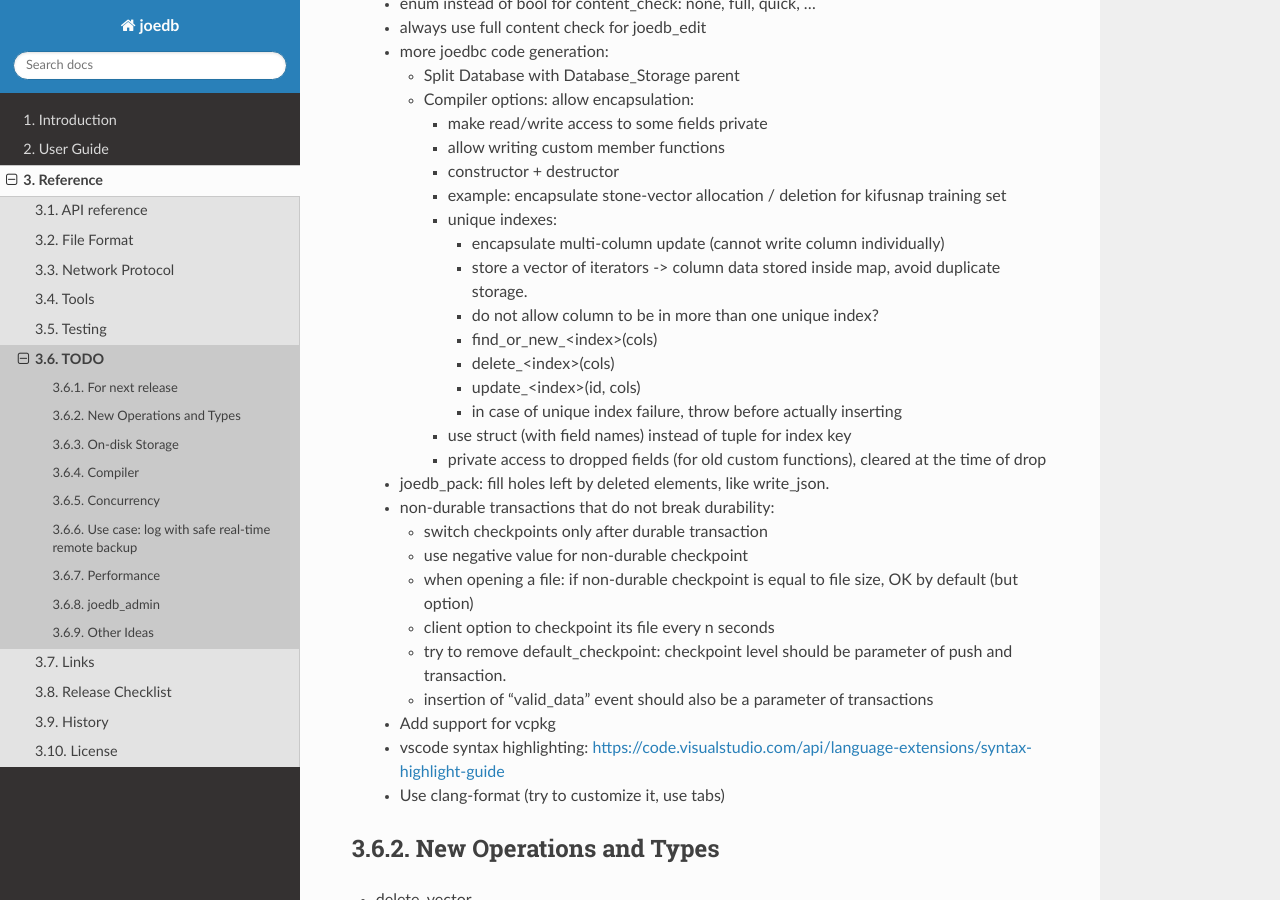
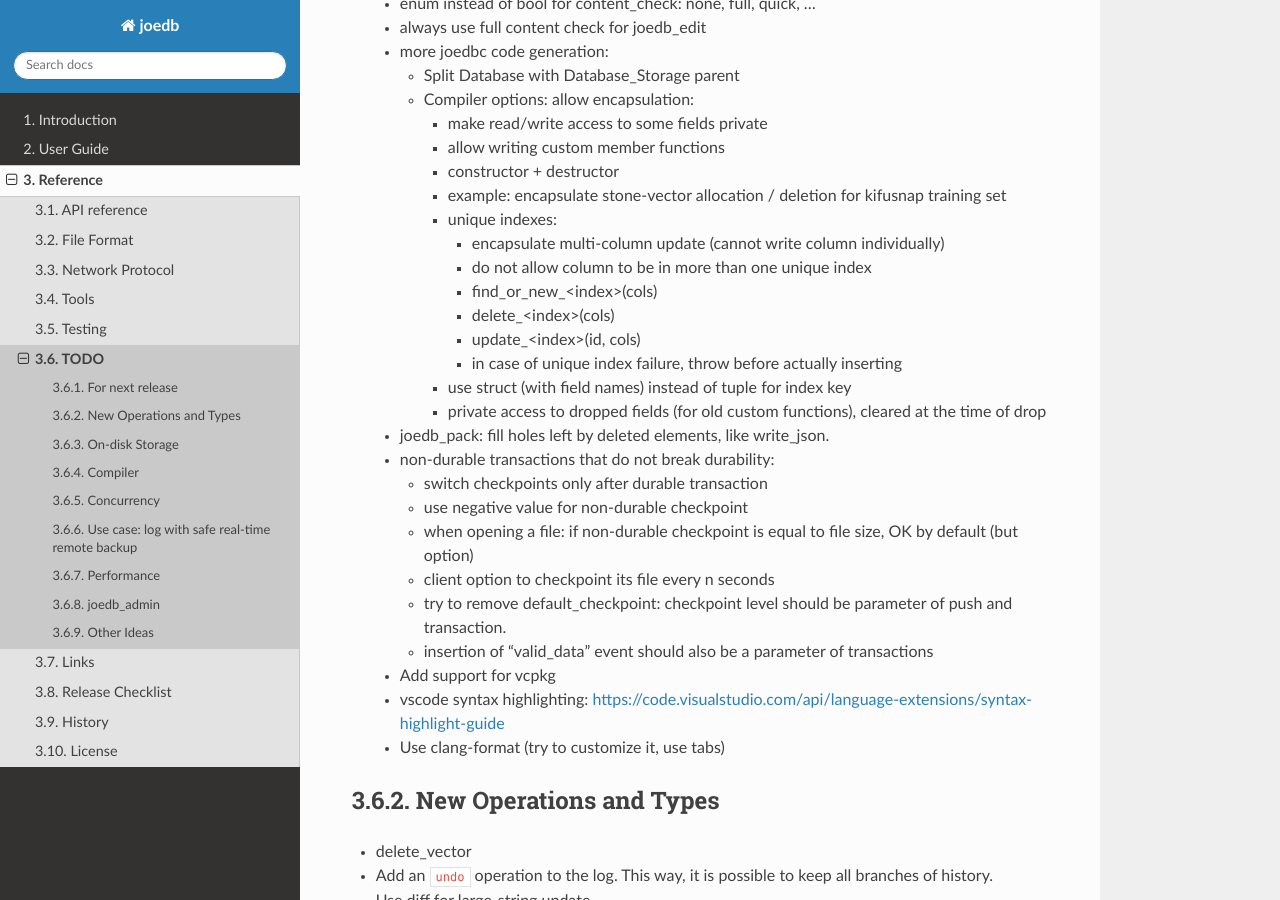
Before and after one commit to Remi-Coulom/joedb, a Sphinx documentation site: the page built from doc/source/todo.rst, in a window 1280 px wide and 900 px high, scrolled down 392 px. Built offline with Sphinx 7.4.7 and the Read the Docs theme 3.1.0, drawn with Linux system fonts in a browser that asks for light colours; formulas are drawn with MathJax 3.

Commit message:
detail + todo

```diff
--- a/doc/source/todo.rst
+++ b/doc/source/todo.rst
@@ -27,8 +27,7 @@ For next release
      - unique indexes:
 
        - encapsulate multi-column update (cannot write column individually)
-       - store a vector of iterators -> column data stored inside map, avoid duplicate storage.
-       - do not allow column to be in more than one unique index?
+       - do not allow column to be in more than one unique index
        - find_or_new_<index>(cols)
        - delete_<index>(cols)
        - update_<index>(id, cols)
```
Also changed, not shown: 2 other files.
